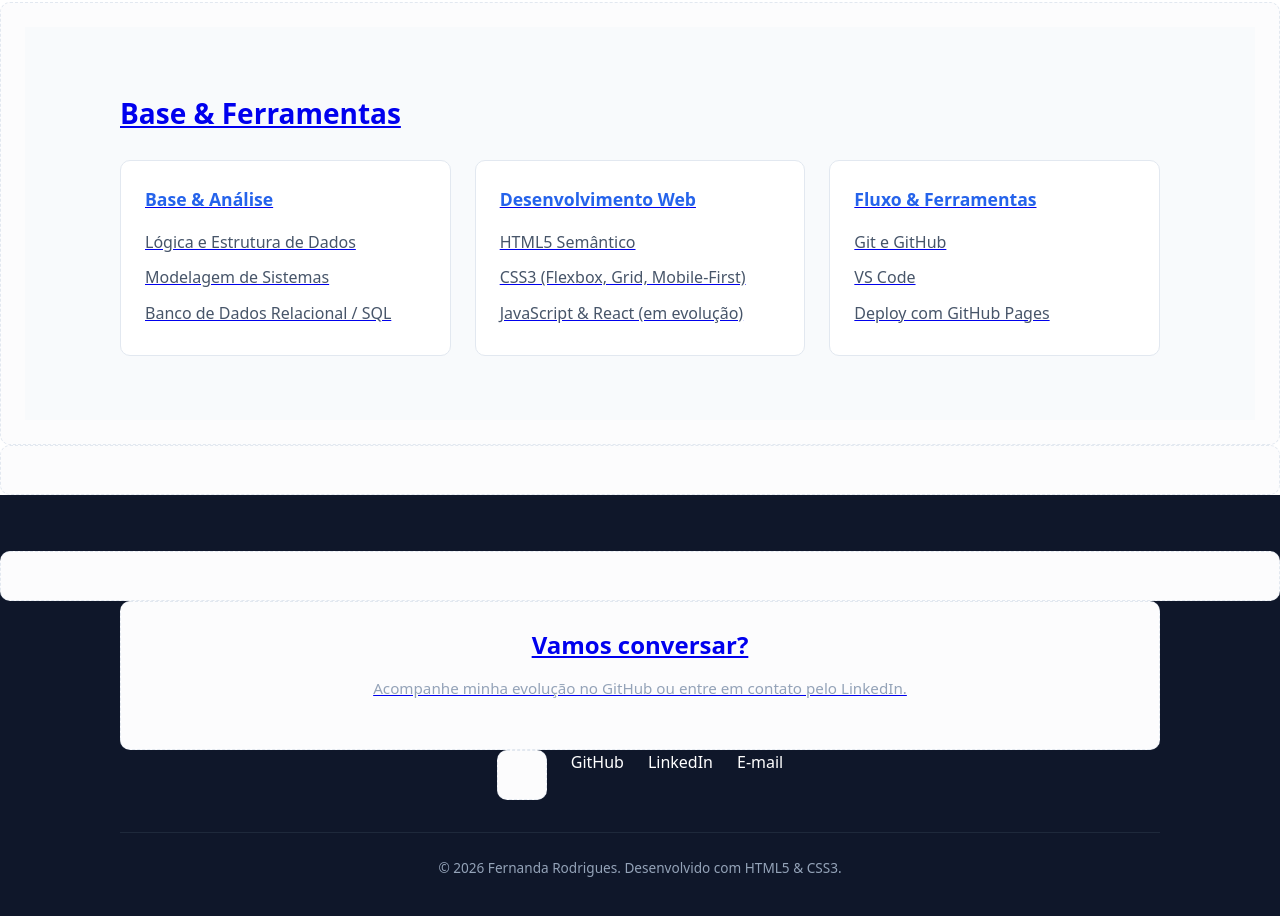
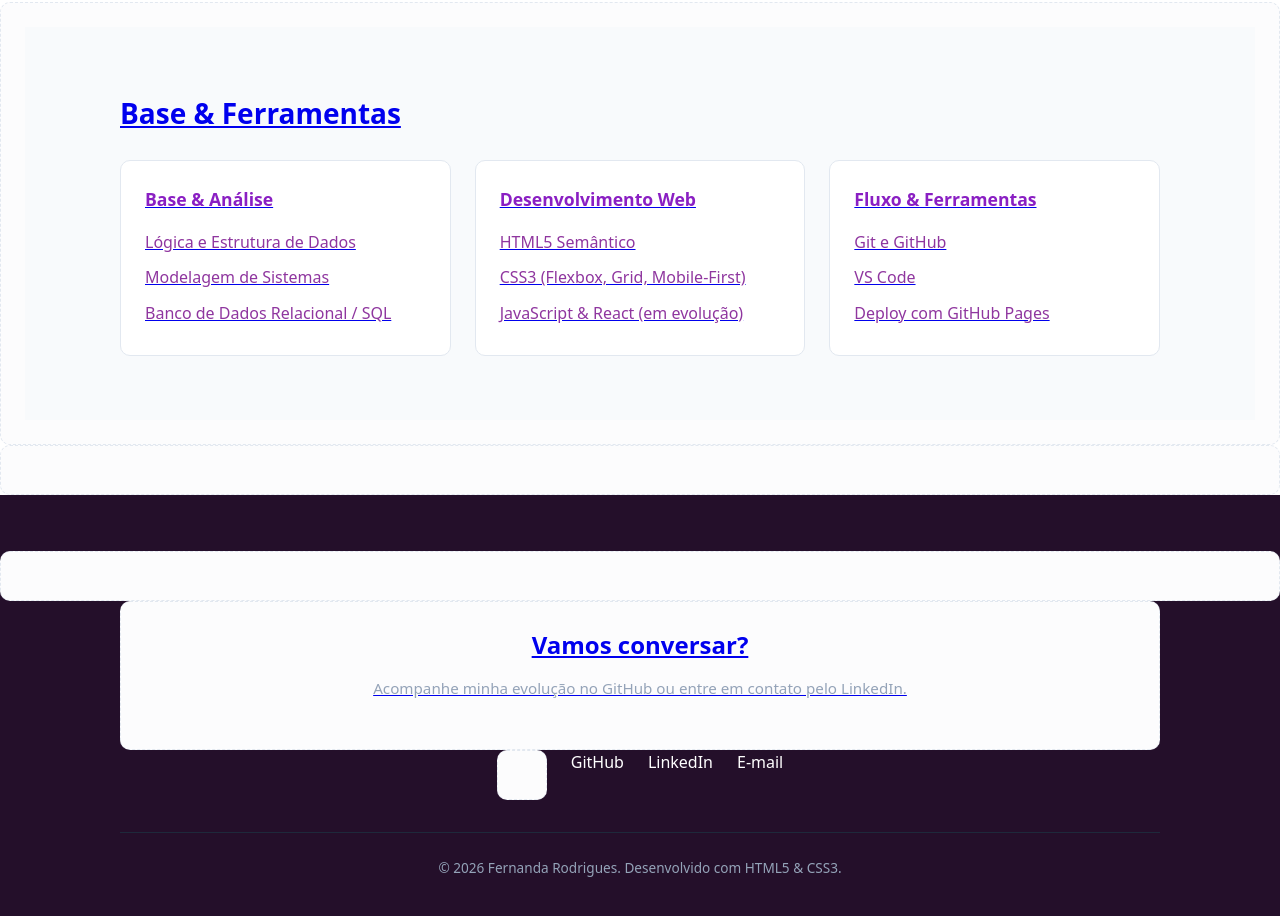
Before and after one commit to nandymax/portfolio-web, a plain HTML site: page index.html in a window 1280 px wide. Shown: the part 1579-2495 px from the top of the page. Drawn offline with Linux system fonts and the light colour scheme.

Commit message:
style: atualiza paleta de cores do portfolio

```diff
--- a/css/style.css
+++ b/css/style.css
@@ -2,10 +2,10 @@
 :root {
   --bg-main: #ffffff;
   --bg-alt: #f8fafc;
-  --text-main: #0f172a;
-  --text-muted: #475569;
-  --primary: #2563eb;
-  --primary-dark: #1d4ed8;
+  --text-main: #240f2a;
+  --text-muted: #8f369f;
+  --primary: #8a1fc3;
+  --primary-dark: #d81db3;
   --border: #e2e8f0;
   --radius: 10px;
 }
```
